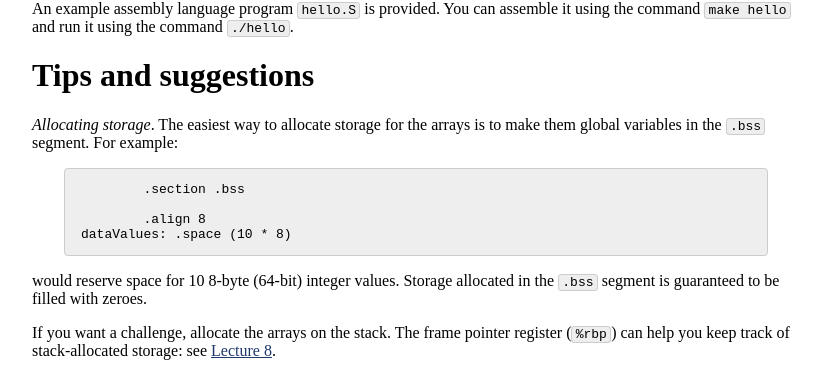
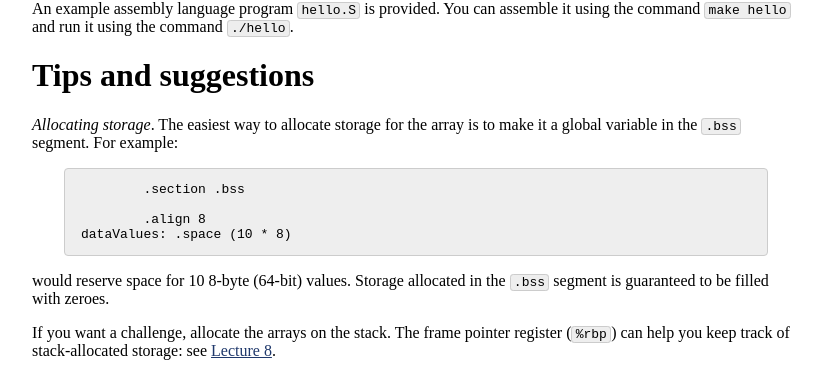
Before and after one commit to jhucsf/spring2020, a Jekyll site: the page built from exercise/assembly.md, in a window 1280 px wide. Shown: the part 721-1097 px from the top of the page, without its empty margins (224-1055 px from the left). Built offline with Jekyll 4.4.1, drawn with Linux system fonts in a browser that asks for light colours.

Commit message:
phrasing tweaks

````diff
--- a/exercise/assembly.md
+++ b/exercise/assembly.md
@@ -40,7 +40,7 @@ it using the command `make hello` and run it using the command `./hello`.
 
 # Tips and suggestions
 
-*Allocating storage*. The easiest way to allocate storage for the arrays is to make them global variables in the `.bss` segment.  For example:
+*Allocating storage*. The easiest way to allocate storage for the array is to make it a global variable in the `.bss` segment.  For example:
 
 ```
 	.section .bss
@@ -49,7 +49,7 @@ it using the command `make hello` and run it using the command `./hello`.
 dataValues: .space (10 * 8)
 ```
 
-would reserve space for 10 8-byte (64-bit) integer values.  Storage allocated in the `.bss` segment is guaranteed to be filled with zeroes.
+would reserve space for 10 8-byte (64-bit) values.  Storage allocated in the `.bss` segment is guaranteed to be filled with zeroes.
 
 If you want a challenge, allocate the arrays on the stack.  The frame pointer register (`%rbp`) can help you keep track of stack-allocated storage: see [Lecture 8](../lectures/lecture08-public.pdf).
 
````
